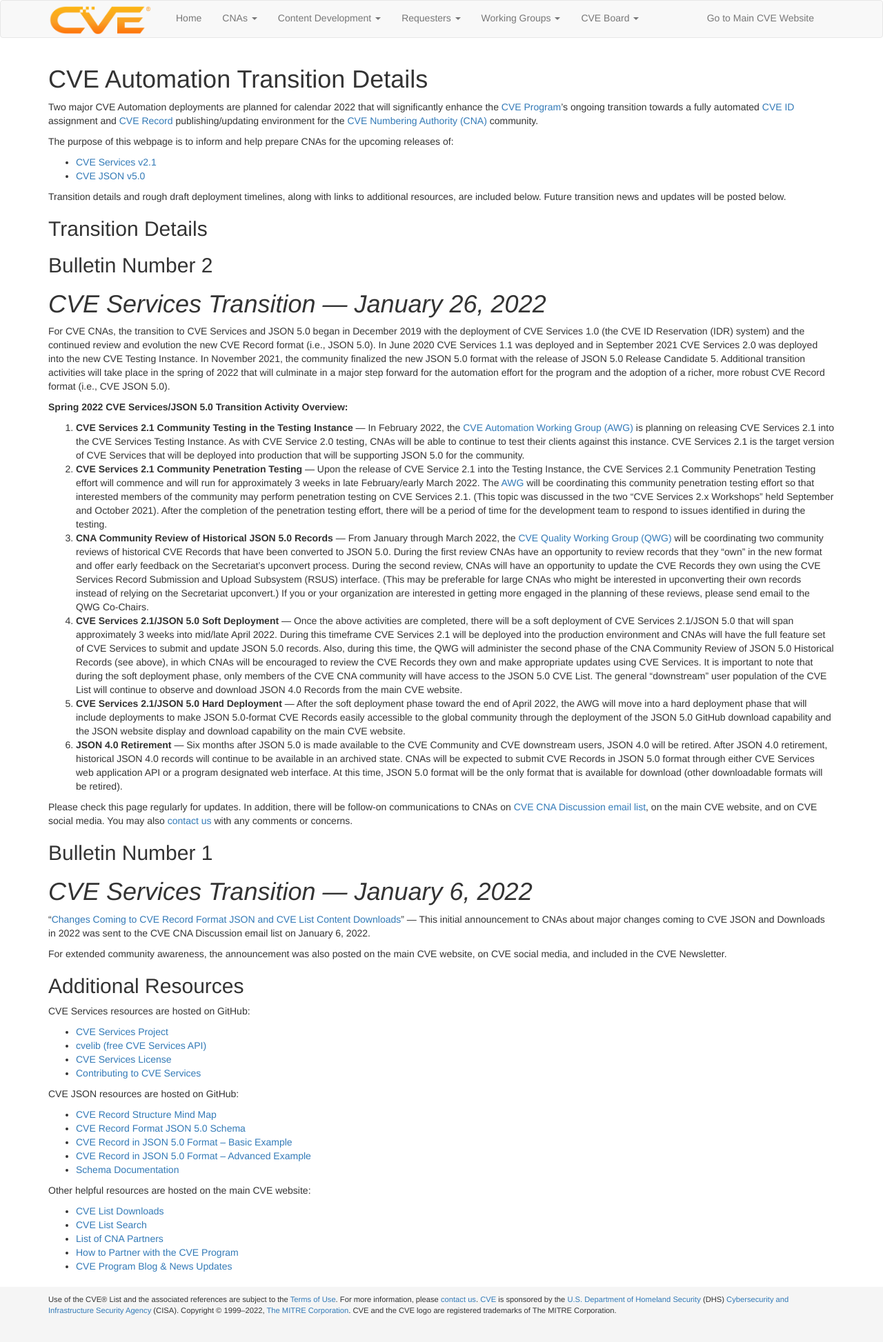
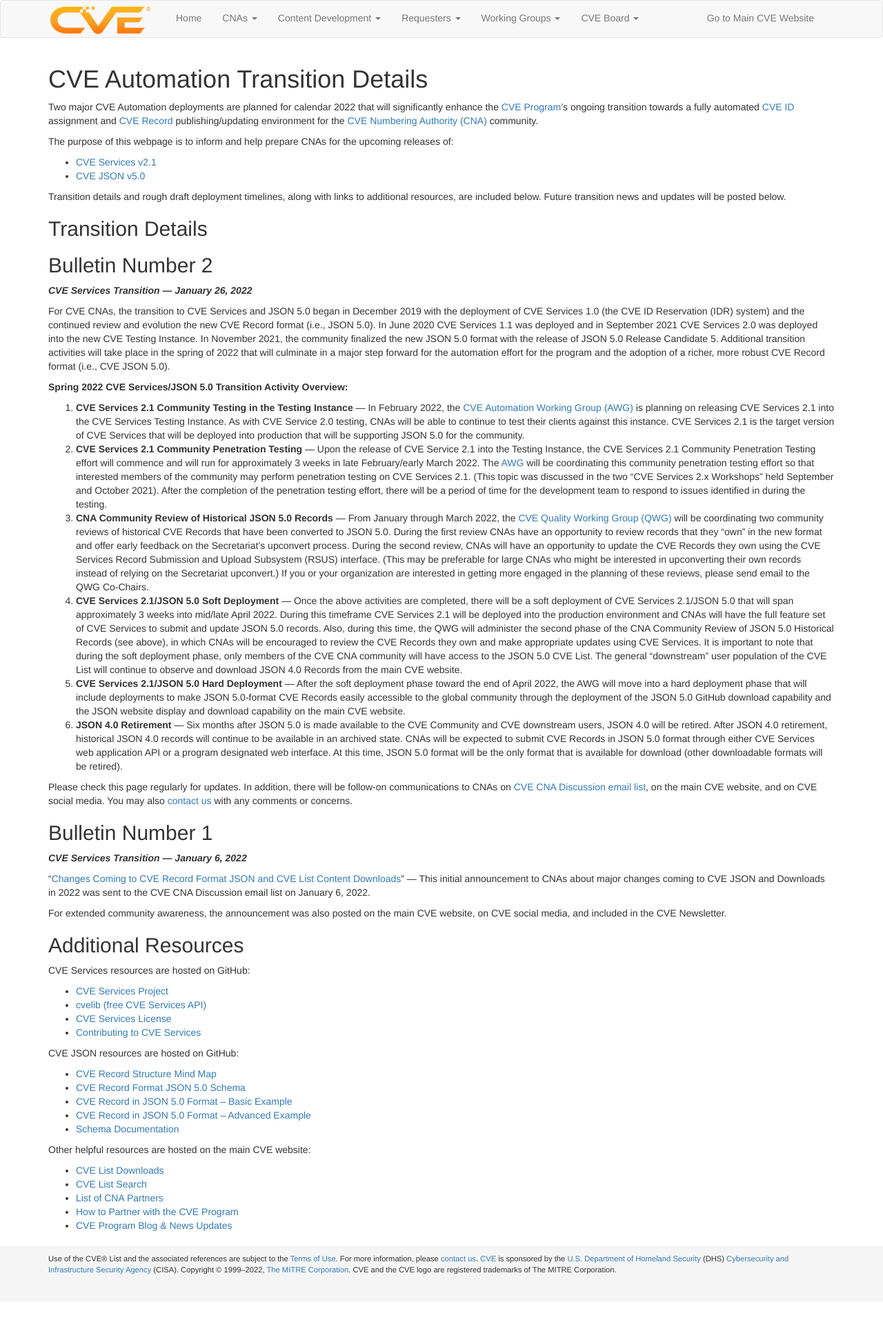
Before and after one commit to CVEProject/cveproject.github.io, a Jekyll site: the page built from automation-transition.md, in a window 1280 px wide. Shown: the whole page at 69% size. Built offline with Jekyll 4.4.1, drawn with Linux system fonts in a browser that asks for light colours; nearby versions of some CDN libraries; after the commit the page ends 1887 px from its top, so only the background shows below that.

```diff
--- a/automation-transition.md
+++ b/automation-transition.md
@@ -14,7 +14,7 @@ Transition details and rough draft deployment timelines, along with links to add
 ## Transition Details
 
 ## Bulletin Number 2
-# *CVE Services Transition  —  January 26, 2022*
+<strong>*CVE Services Transition  —  January 26, 2022*</strong>
 
 For CVE CNAs, the transition to CVE Services and JSON 5.0 began in December 2019 with the deployment of CVE Services 1.0 (the CVE ID Reservation (IDR) system) and the continued review and evolution the new CVE Record format (i.e., JSON 5.0). In June 2020 CVE Services 1.1 was deployed and in September 2021 CVE Services 2.0 was deployed into the new CVE Testing Instance. In November 2021, the community finalized the new JSON 5.0 format with the release of JSON 5.0 Release Candidate 5. Additional transition activities will take place in the spring of 2022 that will culminate in a major step forward for the automation effort for the program and the adoption of a richer, more robust CVE Record format (i.e., CVE JSON 5.0).
 
@@ -32,7 +32,7 @@ For CVE CNAs, the transition to CVE Services and JSON 5.0 began in December 2019
 Please check this page regularly for updates. In addition, there will be follow-on communications to CNAs on [CVE CNA Discussion email list](mailto:cve-cna-list@mitre.org), on the main CVE website, and on CVE social media. You may also [contact us](https://cveform.mitre.org/) with any comments or concerns.
 
 ## Bulletin Number 1
-# *CVE Services Transition  —  January 6, 2022*
+<strong>*CVE Services Transition  —  January 6, 2022*</strong>
 
 “[Changes Coming to CVE Record Format JSON and CVE List Content Downloads](https://www.cve.org/Media/News/item/news/2022/01/11/Changes-Coming-to-CVE-Record)” — This initial announcement to CNAs about major changes coming to CVE JSON and Downloads in 2022 was sent to the CVE CNA Discussion email list on January 6, 2022.
 
```
